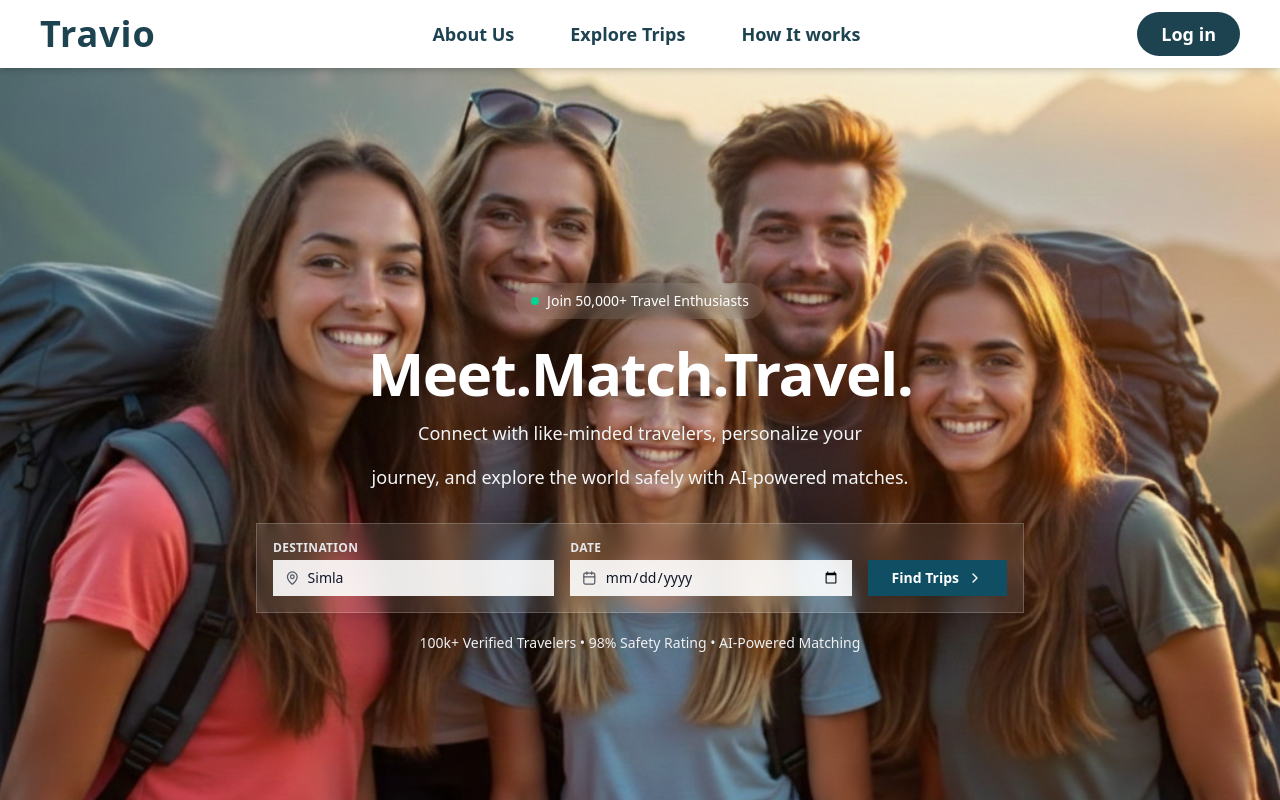
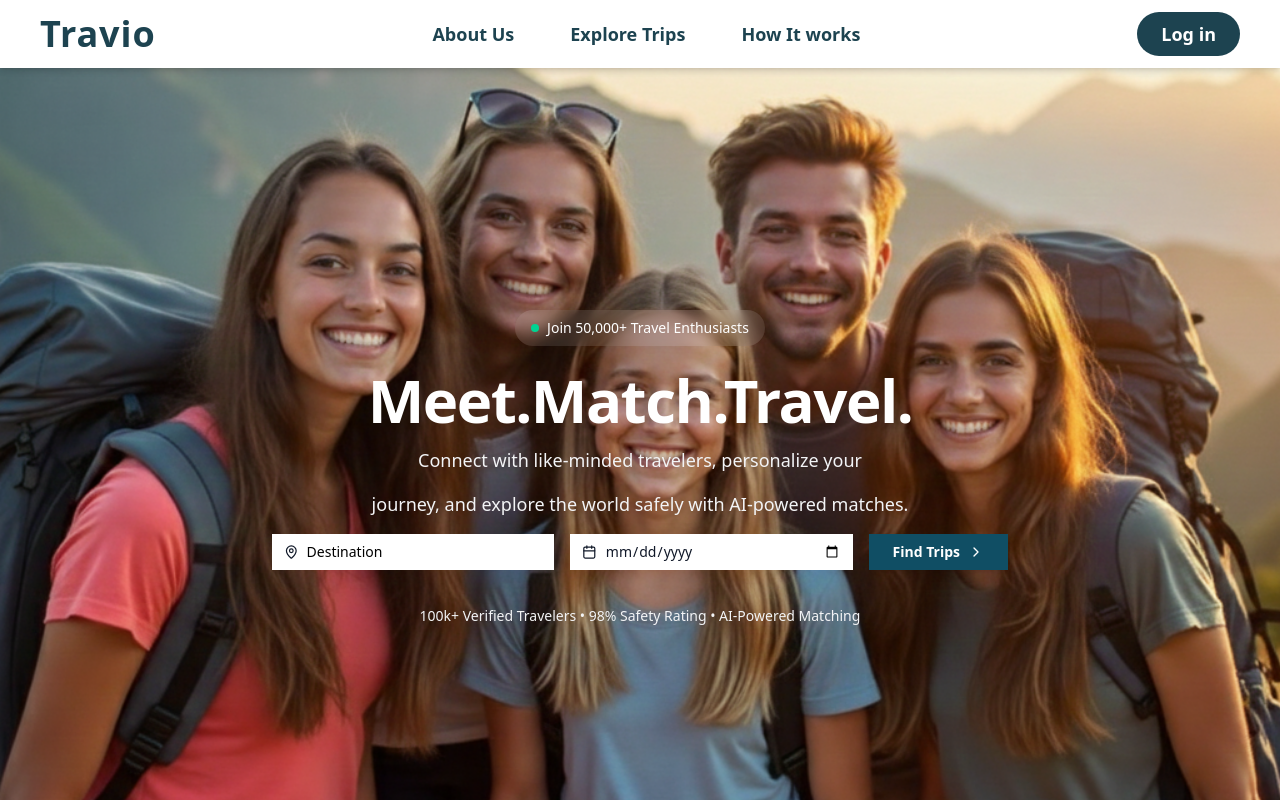
Before and after one commit to hello-prashant/Travel-Agency-01, a Next.js app: page / in a window 1280 px wide. Shown: the top 800 px of the page. Built offline with nearby package versions, Linux system fonts and the light colour scheme.

Commit message:
blur effect remove form hero page on destination and date

```diff
--- a/src/components/landing-page/Hero.tsx
+++ b/src/components/landing-page/Hero.tsx
@@ -5,7 +5,7 @@ import { MapPin, Calendar, ChevronRight } from "lucide-react";
 
 
 const Hero: React.FC = () => {
-  const [destination, setDestination] = useState("Simla");
+  const [destination, setDestination] = useState("");
   const [date, setDate] = useState("");
   const router = useRouter();
 
@@ -51,33 +51,34 @@ const Hero: React.FC = () => {
         {/* Search Card */}
         <form
           onSubmit={handleSubmit}
-          className="mt-8 w-full max-w-3xl  bg-white/10 p-4 backdrop-blur border border-white/20 shadow-xl"
+          className=" w-full max-w-3xl  p-4 "
+          // backdrop-blur border border-white/20   bg-white/10
         >
           <div className="flex flex-col gap-4 sm:flex-row">
             {/* Destination input */}
             <div className="flex-1">
-              <label className="mb-1 block text-left text-xs font-semibold uppercase tracking-wide text-gray-200">
+              {/* <label className="mb-1 block text-left text-xs font-semibold uppercase tracking-wide text-gray-200">
                 Destination
-              </label>
-              <div className="flex items-center gap-2  bg-white/90 px-3 py-2 text-gray-900">
-                <MapPin className="h-4 w-4 opacity-70" />
+              </label> */}
+              <div className="flex items-center gap-2  bg-white px-3 py-2 text-gray-900">
+                <MapPin className="h-4 w-4 " />
                 <input
                   type="text"
                   value={destination}
                   onChange={(e) => setDestination(e.target.value)}
-                  className="w-full bg-transparent text-sm outline-none placeholder:text-gray-400"
-                  placeholder="Where to?"
+                  className="w-full bg-transparent text-sm outline-none  placeholder:text-black"
+                  placeholder="Destination"
                 />
               </div>
             </div>
 
             {/* Date input */}
             <div className="flex-1">
-              <label className="mb-1 block text-left text-xs font-semibold uppercase tracking-wide text-gray-200">
+              {/* <label className="mb-1 block text-left text-xs font-semibold uppercase tracking-wide text-gray-200">
                 Date
-              </label>
-              <div className="flex items-center gap-2  bg-white/90 px-3 py-2 text-gray-900">
-                <Calendar className="h-4 w-4 opacity-70" />
+              </label> */}
+              <div className="flex items-center gap-2  bg-white px-3 py-2 text-gray-900">
+                <Calendar className="h-4 w-4 " />
                 <input
                   type="date"
                   value={date}
```
